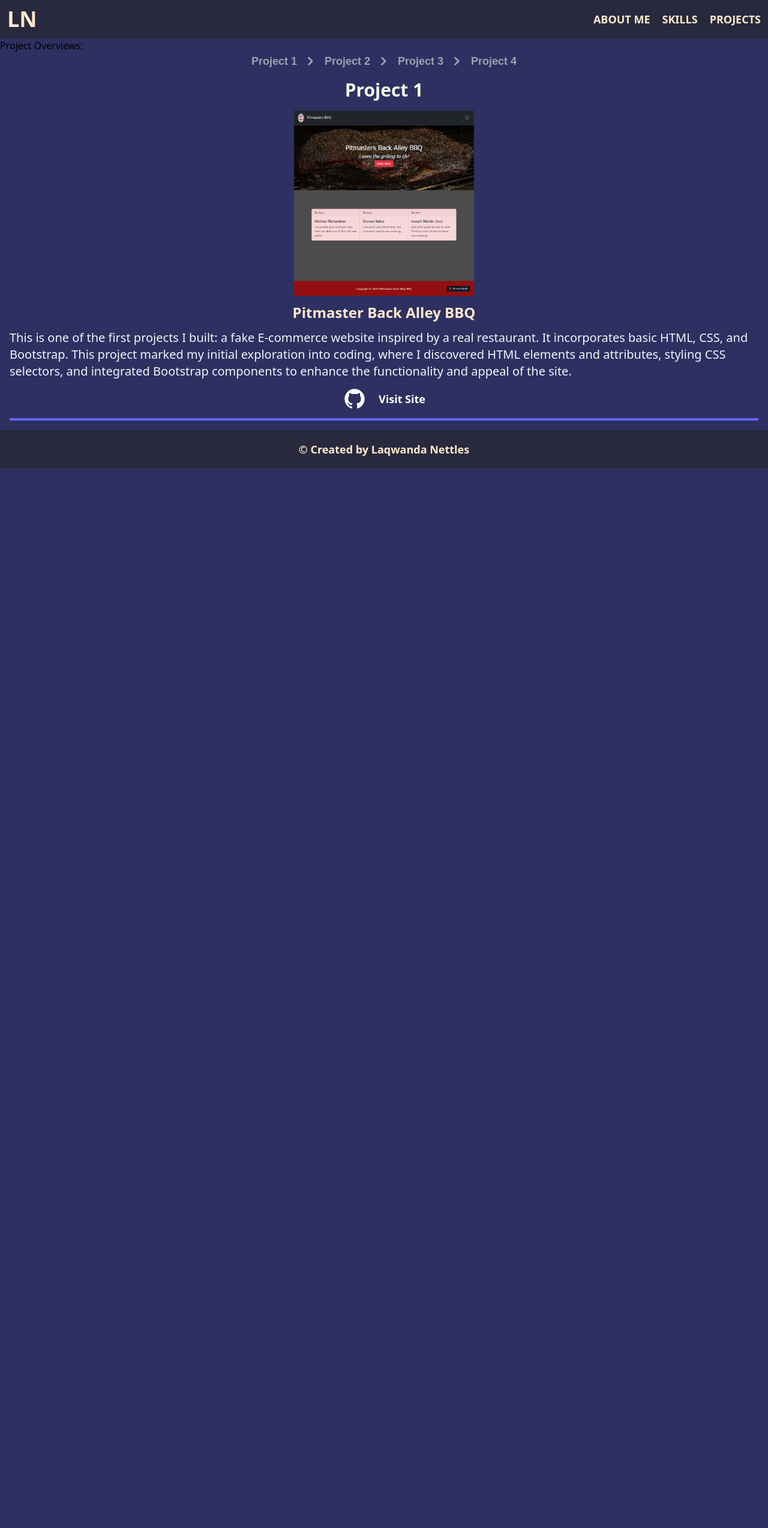
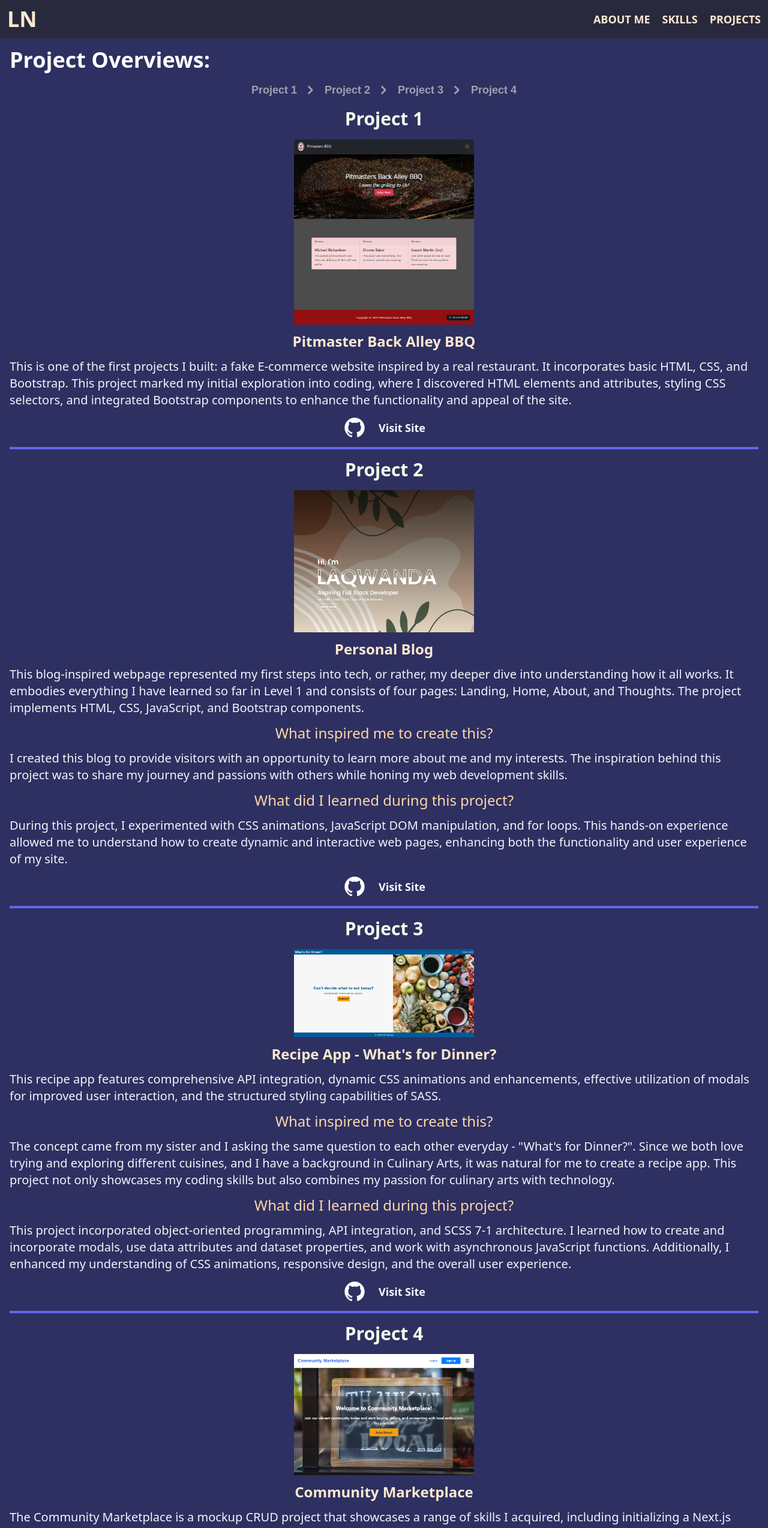
Before and after one commit to Codex-Level-3/Portfolio, a Next.js app: page /projects in a window 1280 px wide. Shown: the top 2547 px of the page at 60% size. Before the commit the page ends 800 px from the top, so only its background shows below. Built offline with nearby package versions, Linux system fonts and the light colour scheme.

Commit message:
applied tailwind and imported blog, recipe, and community components

```diff
--- a/src/app/projects/page.jsx
+++ b/src/app/projects/page.jsx
@@ -3,14 +3,20 @@ import Ecommerce from "./components/Ecommerce";
 import Header from "../components/Header";
 import Footer from "../components/Footer";
 import Breadcrumb from "./components/Breadcrumb";
+import Blog from "./components/Blog";
+import Recipe from "./components/Recipe";
+import Community from "./components/Community";
 
 export default function page() {
   return (
     <div>
       <Header />
-      <h1>Project Overviews:</h1>
+      <h1 className="text-4xl text-white font-bold m-4">Project Overviews:</h1>
       <Breadcrumb />
       <Ecommerce />
+      <Blog />
+      <Recipe />
+      <Community />
       <Footer />
     </div>
   );
```
